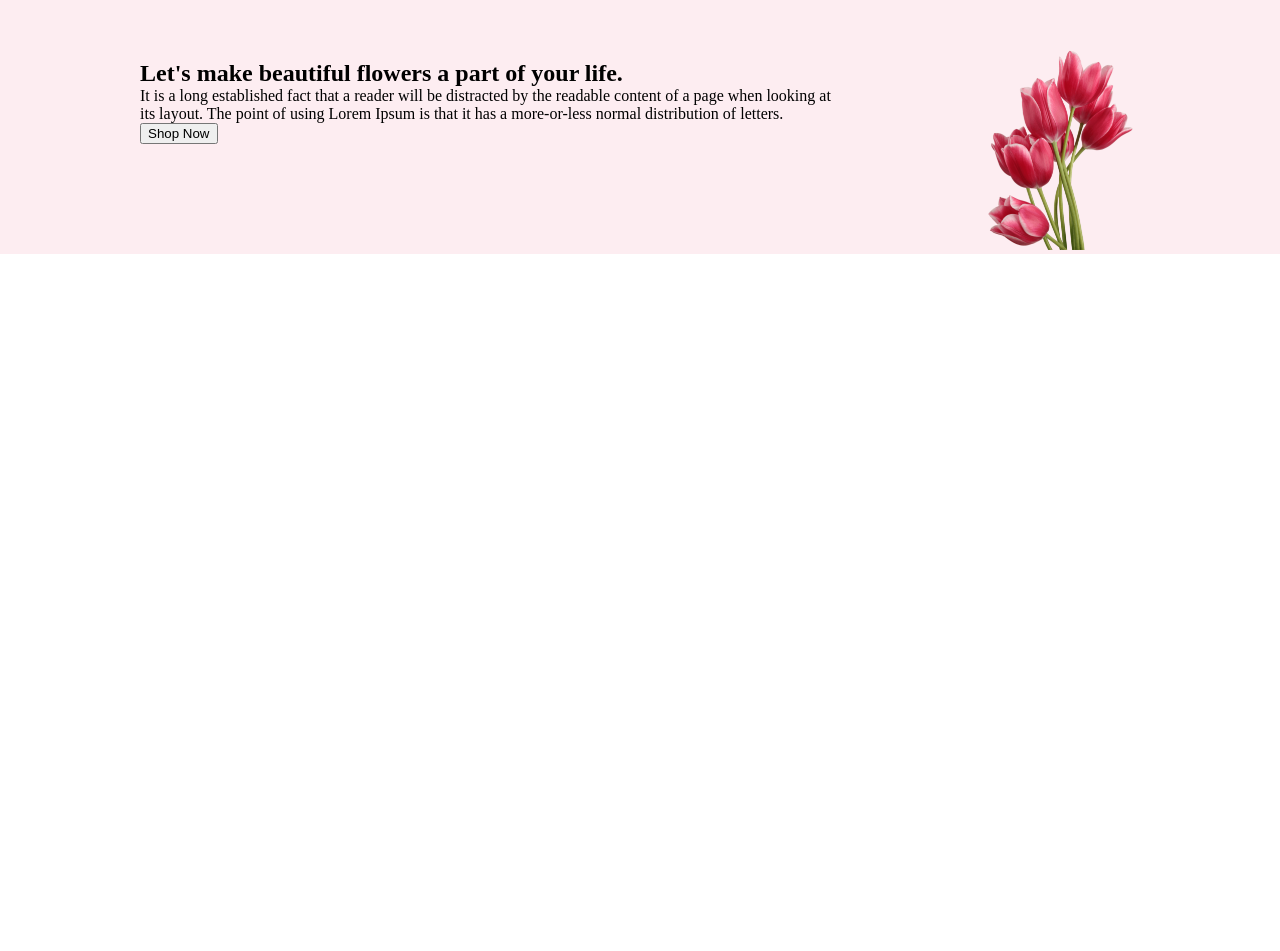
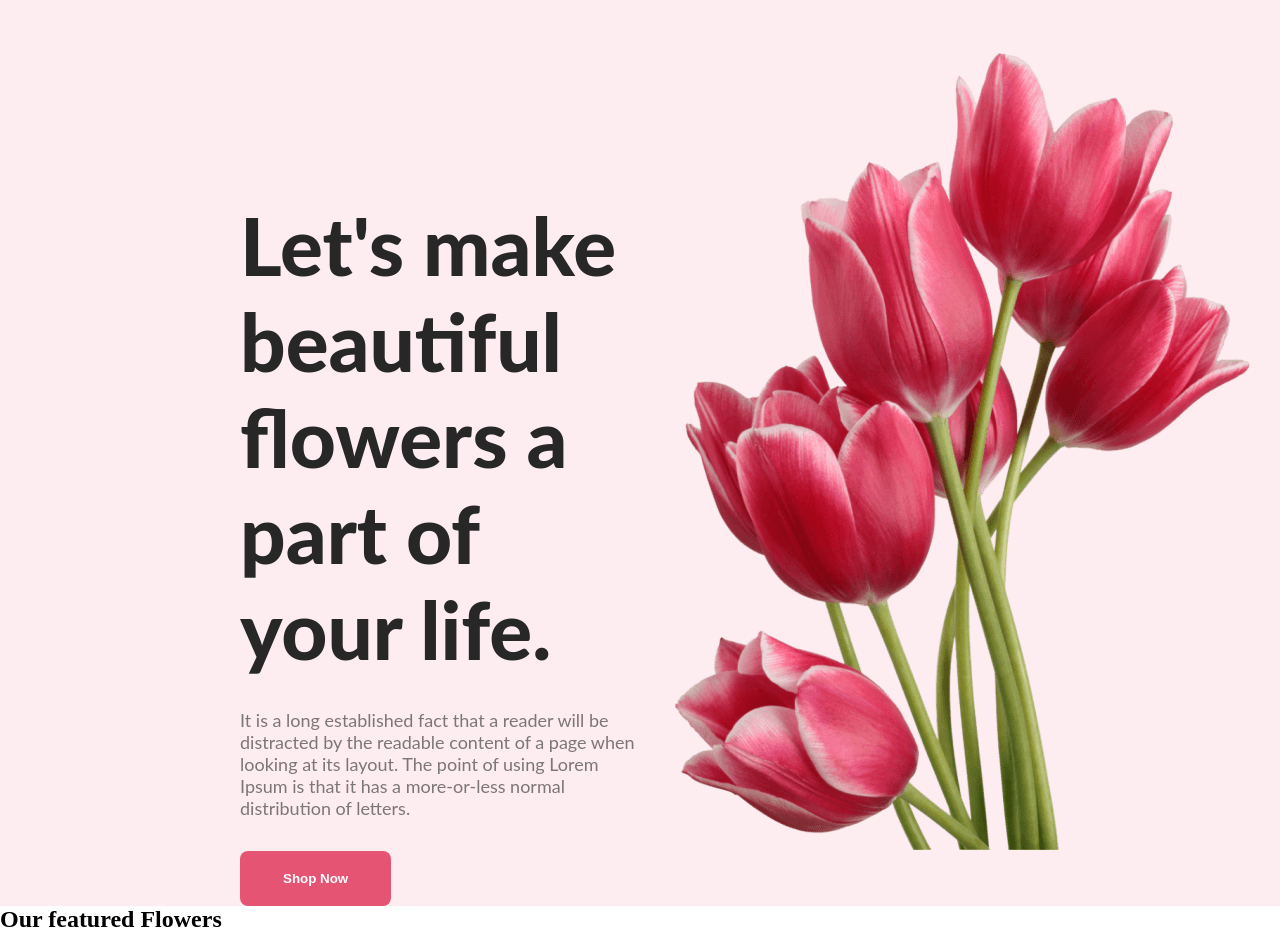
Before and after one commit to asmaulhossain45/flowershop, a plain HTML site: page index.html in a window 1280 px wide. Before the commit the page ends 800 px from the top, so only its background shows below. Drawn offline with Linux system fonts and the light colour scheme.

Commit message:
add Header

```diff
--- a/Styles/Style.css
+++ b/Styles/Style.css
@@ -6,12 +6,38 @@ header {
     display: flex;
     justify-content: space-between;
 }
+.header-section {
+    padding: 197px 0px 0px 240px;
+
+}
 .header-title {
-    padding: 60px 140px 0;
-
+    color: #272727;
+    font-family: Lato;
+    font-size: 80px;
+    font-weight: 800;
+    max-width: 700px;
+}
+.header-description {
+    color: rgba(39, 39, 39, 0.60);
+    font-family: Lato;
+    font-size: 18px;
+    font-weight: 400;
+    max-width: 580px;
+    margin: 32px 0 32px;
+}
+.button {
+    border-radius: 8px;
+    background: #E55473;
+    color: white;
+    font-weight: 600;
+    padding: 20px 43px;
+    border: 0;
 }
 
 .header-img {
-    height: 200px;
-    padding: 50px 140px 0px 0px;
+    width: 635px;
+    height: 800px;
+    flex-shrink: 0;
+    padding: 50px 0px 0px 0;
 }
+/* Header Section End */
--- a/index.html
+++ b/index.html
@@ -9,15 +9,27 @@
 </head>
 <body>
     <header>
-        <section class="header-title">
-            <h1>Let's make beautiful flowers a part of your life.</h1>
-            <p>It is a long established fact that a reader will be distracted by the readable content of a page when looking at its layout. The point of using Lorem Ipsum is that it has a more-or-less normal distribution of letters.</p>
-            <button>Shop Now</button>
+        <section class="header-section">
+            <h1  class="header-title">Let's make beautiful flowers a part of your life.</h1>
+            <p class="header-description">It is a long established fact that a reader will be distracted by the readable content of a page when looking at its layout. The point of using Lorem Ipsum is that it has a more-or-less normal distribution of letters.</p>
+            <button class="button">Shop Now</button>
         </section>
         <section>
             <img class="header-img" src="Images/pngwing 10.png" alt="">
         </section>
     </header>
+    <main>
+        <section class="featured-container">
+            <h1 class="featured-title">Our featured Flowers</h1>
+            <p class="featured-description"></p>
+            <div class="featured-img">
+                <img src="" alt="">
+                <img src="" alt="">
+                <img src="" alt="">
+            </div>
+
+        </section>
+    </main>
 
 </body>
 </html>
```
